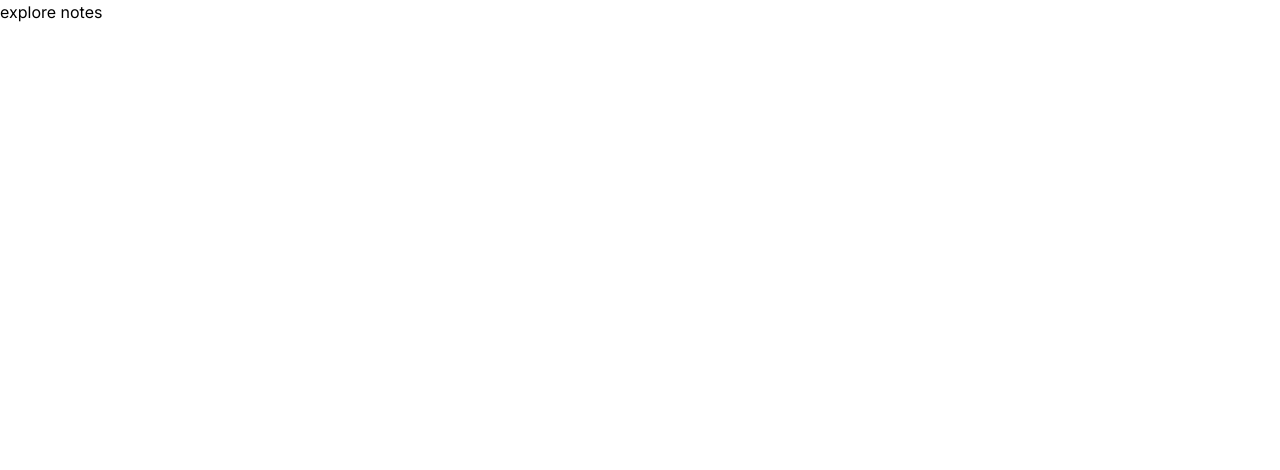
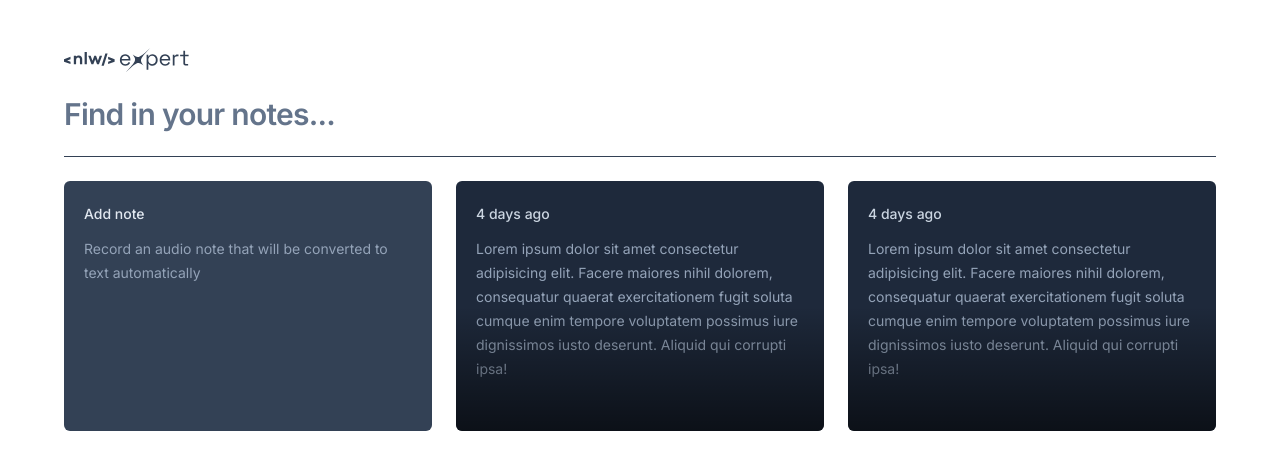
Before and after one commit to filipebteixeira98/expert-notes-web, a React (Vite) app: page / in a window 1280 px wide. Shown: the top 470 px of the page. Built offline with nearby package versions, Linux system fonts and the light colour scheme.

Commit message:
chore: create home page structure

```diff
--- a/src/App.tsx
+++ b/src/App.tsx
@@ -1,7 +1,25 @@
+import logo from './assets/logo.svg'
+
+import { NewNoteCard } from './components/new-note-card'
+import { NoteCard } from './components/note-card'
+
 export function App() {
   return (
-    <>
-      <h1>explore notes</h1>
-    </>
-  );
+    <div className="mx-auto max-w-6xl my-12 space-y-6">
+      <img src={logo} alt="logo image" />
+      <form className="w-full">
+        <input
+          type="text"
+          placeholder="Find in your notes..."
+          className="w-full bg-transparent text-3xl font-semibold tracking-tight outline-none placeholder:text-slate-500"
+        />
+      </form>
+      <div className="h-px bg-slate-700" />
+      <div className="grid grid-cols-3 gap-6 auto-rows-[250px]">
+        <NewNoteCard />
+        <NoteCard />
+        <NoteCard />
+      </div>
+    </div>
+  )
 }
```
